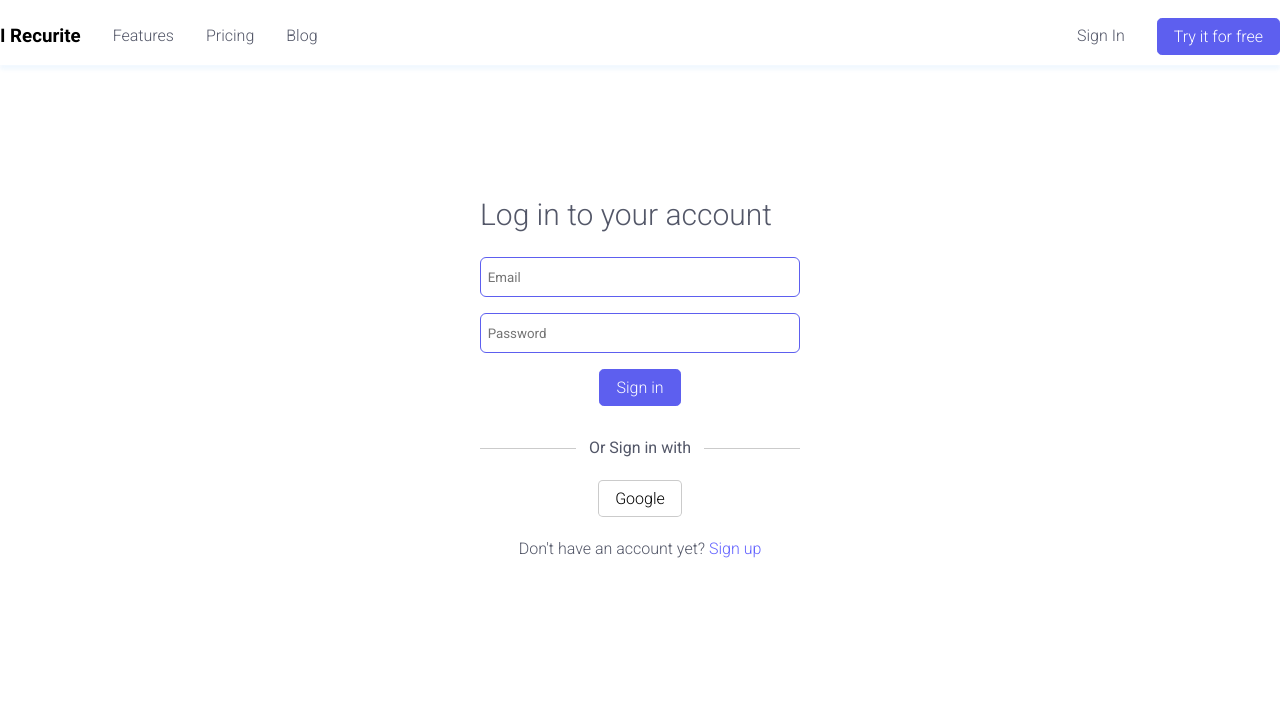
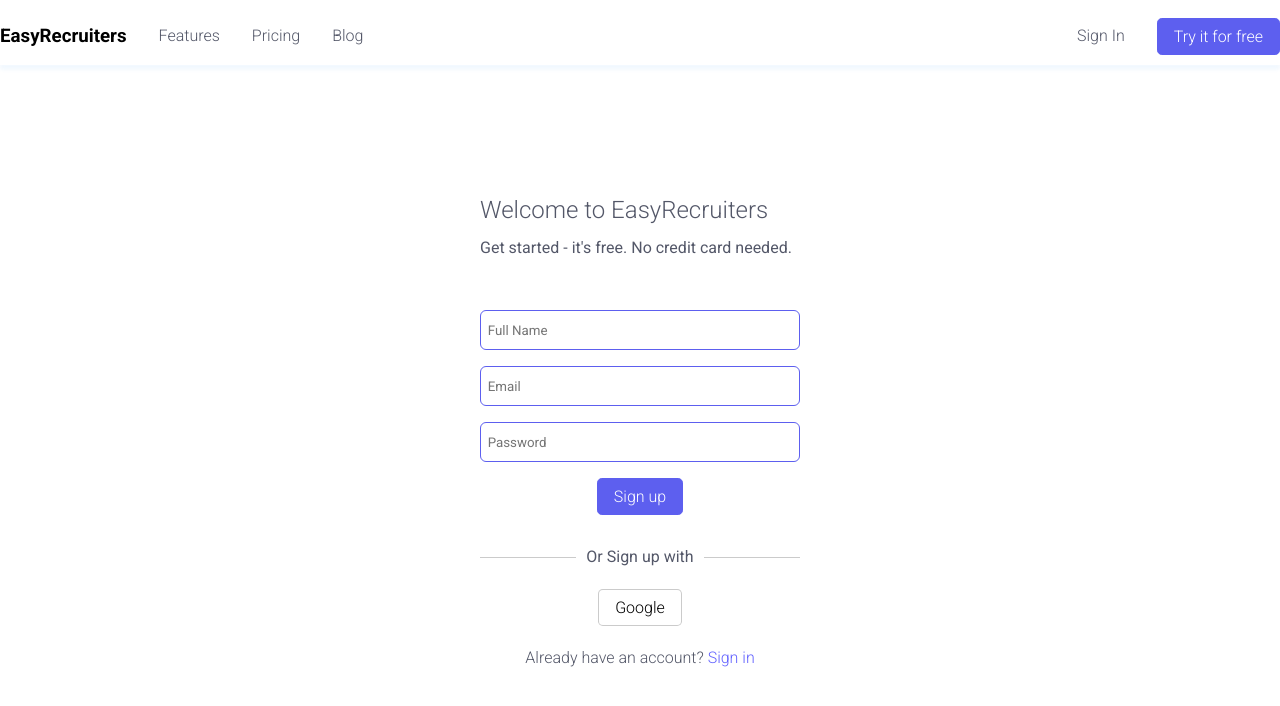
Before and after one commit to hiringkanban/frontend, a React (Vite) app: page / in a window 1280 px wide. Shown: the top 706 px of the page. Built offline with nearby package versions, Linux system fonts and the light colour scheme.

Commit message:
signup component

```diff
--- a/src/App.tsx
+++ b/src/App.tsx
@@ -2,9 +2,9 @@
 import {
   NavBar,
   Container,
-  SignIn
+  SignIn,
+  Signup
 } from './components';
-import { useState } from 'react';
 
 function App() {
 
@@ -14,7 +14,7 @@
       <div className="App">
         <NavBar />
         <Container>
-          <SignIn />
+          <Signup />
         </Container>
       </div>
     </>
--- a/src/components/Atoms/Logo/logo.tsx
+++ b/src/components/Atoms/Logo/logo.tsx
@@ -2,7 +2,7 @@
 import StyledLogo from "./style";
 
 const Logo = () => {
-   return <StyledLogo>I Recurite </StyledLogo>
+   return <StyledLogo>EasyRecruiters </StyledLogo>
 }
 
 export default Logo;
--- /dev/null
+++ b/src/components/Organisms/Signup/index.ts
@@ -0,0 +1 @@
+export { default } from './signup';
--- /dev/null
+++ b/src/components/Organisms/Signup/signup.tsx
@@ -0,0 +1,55 @@
+import React, { useState } from 'react';
+import {
+    Form,
+    Input,
+    Button,
+    Heading,
+    Text,
+    Link,
+    FlexBox,
+    Seperator,
+    Paragraph
+} from '../..';
+import StyledSignup from './style';
+
+const Signup = () => {
+
+    const [data, setData] = useState({});
+
+    const handleChange = (e: React.ChangeEvent<HTMLInputElement>) => {
+        setData({...data, [e.target.name]: e.target.value});
+    }
+
+    const handleSubmit = (event: React.FormEvent<HTMLFormElement>) => {
+        event.preventDefault();
+
+        console.log(data);
+    }
+
+    return (
+        <StyledSignup>
+            <Heading level="h2"> Welcome to EasyRecruiters </Heading>
+            <Text>Get started - it's free. No credit card needed.</Text>
+            <Form onSubmit={handleSubmit}>
+                <Input id="full_name" type="text" name="full_name" placeholder="Full Name" onChange={handleChange}/>
+                <Input id="email" type="text" name="email" placeholder="Email" onChange={handleChange}/>
+                <Input id="password" type="password" name="password" placeholder="Password" onChange={handleChange}/>
+                <Button> Sign up</Button>
+            </Form>
+            <FlexBox justify='space-between' alignItem='center'>
+                <Seperator width='30%'/>
+                <Text>Or Sign up with</Text>
+                <Seperator width='30%'/>
+            </FlexBox>
+            <FlexBox justify='center' margin="20px">
+                <Button variant='default'> Google </Button>
+            </FlexBox>
+            <Text align='center' weight='300'>
+                Already have an account?
+                <Link href="#">Sign in</Link>
+            </Text>
+        </StyledSignup>
+    )
+}
+
+export default Signup;
--- /dev/null
+++ b/src/components/Organisms/Signup/style.ts
@@ -0,0 +1,34 @@
+import styled from "styled-components";
+
+
+const StyledSignup = styled.div`
+    width: 25%;
+    margin: 0 auto;
+    margin-top: 7.5em;
+
+    & form {
+        display: flex;
+        flex-direction: column;
+        margin-top: 50px;
+
+        & button {
+            align-self: center;
+        }
+    }
+
+    & h2 {
+        font-weight: 100;
+        color: rgb(83 87 104);
+        margin-bottom: 8px;
+    }
+
+    & form {
+        margin-bottom: 30px;
+    }
+
+    @media (max-width: 768px) {
+        width: 80%;
+    }
+`;
+
+export default StyledSignup;
--- a/src/components/index.ts
+++ b/src/components/index.ts
@@ -16,3 +16,4 @@
 export { default as Input } from './Atoms/Input';
 export { default as Form } from './Molecules/Form';
 export { default as SignIn } from './Organisms/Signin';
+export { default as Signup } from './Organisms/Signup';
```
